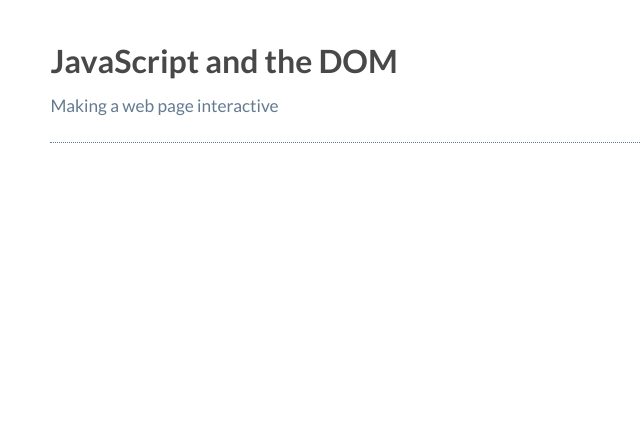
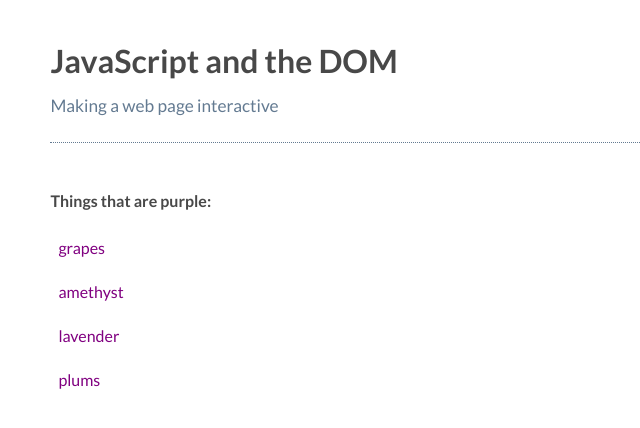
Before and after one commit to johnbdot/practice, a plain HTML site: page treehouse/2-getting-a-handle-on-the-DOM/vid-2-select-element-by-id/start/index.html in a window 1280 px wide. Shown: the whole page, without its empty margins (0-640 px from the left). Drawn offline with Linux system fonts and the light colour scheme.

Commit message:
modified

```diff
--- /dev/null
+++ b/treehouse/2-getting-a-handle-on-the-DOM/vid-1-simple-example/start/app.js
@@ -0,0 +1,5 @@
+const myHeading = document.getElementById('myHeading');
+
+myHeading.addEventListener('click', () => {
+    myHeading.style.color = 'red';
+});
--- a/treehouse/2-getting-a-handle-on-the-DOM/vid-2-select-element-by-id/start/app.js
+++ b/treehouse/2-getting-a-handle-on-the-DOM/vid-2-select-element-by-id/start/app.js
@@ -1,5 +1,5 @@
-const myHeading = document.getElementById('myHeading');
+const myList = document.getElementsByTagName('li');
 
-myHeading.addEventListener('click', () => {
-  myHeading.style.color = 'red';
-});
+for (let i = 0; i < myList.length; i++) {
+  myList[i].style.color = 'purple';
+}
--- a/treehouse/2-getting-a-handle-on-the-DOM/vid-2-select-element-by-id/start/index.html
+++ b/treehouse/2-getting-a-handle-on-the-DOM/vid-2-select-element-by-id/start/index.html
@@ -1,12 +1,22 @@
 <!DOCTYPE html>
 <html>
+
 <head>
   <title>JavaScript and the DOM</title>
   <link rel="stylesheet" href="css/style.css">
 </head>
+
 <body>
   <h1 id="myHeading">JavaScript and the DOM</h1>
   <p>Making a web page interactive</p>
+  <p>Things that are purple:</p>
+  <ul>
+    <li>grapes</li>
+    <li>amethyst</li>
+    <li>lavender</li>
+    <li>plums</li>
+  </ul>
   <script src="app.js"></script>
 </body>
+
 </html>
```
Also changed, not shown: treehouse/2-getting-a-handle-on-the-DOM/vid-1-simple-example/start/index.html (+4 -0 lines). Lines whose indentation alone changed are shown as unchanged.
